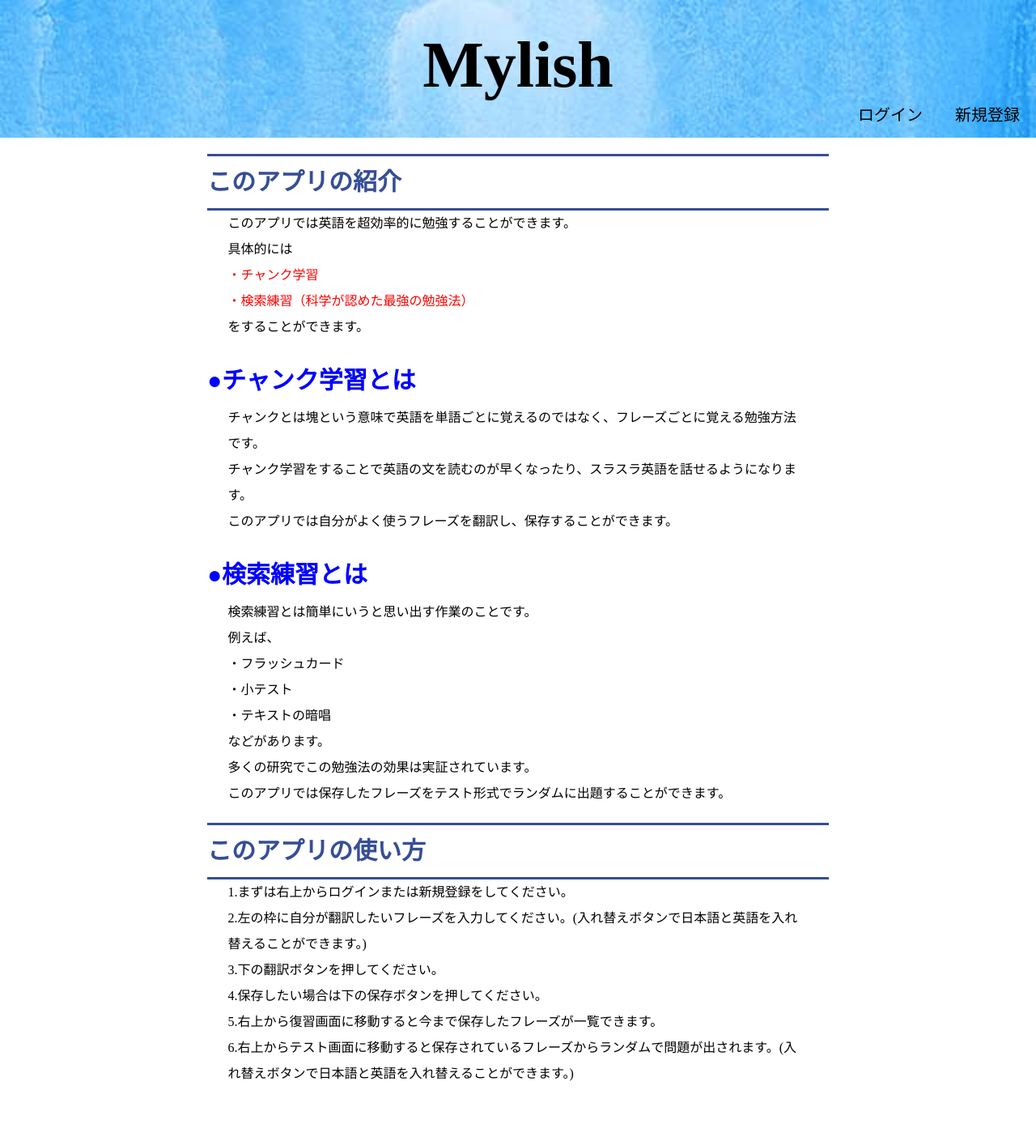
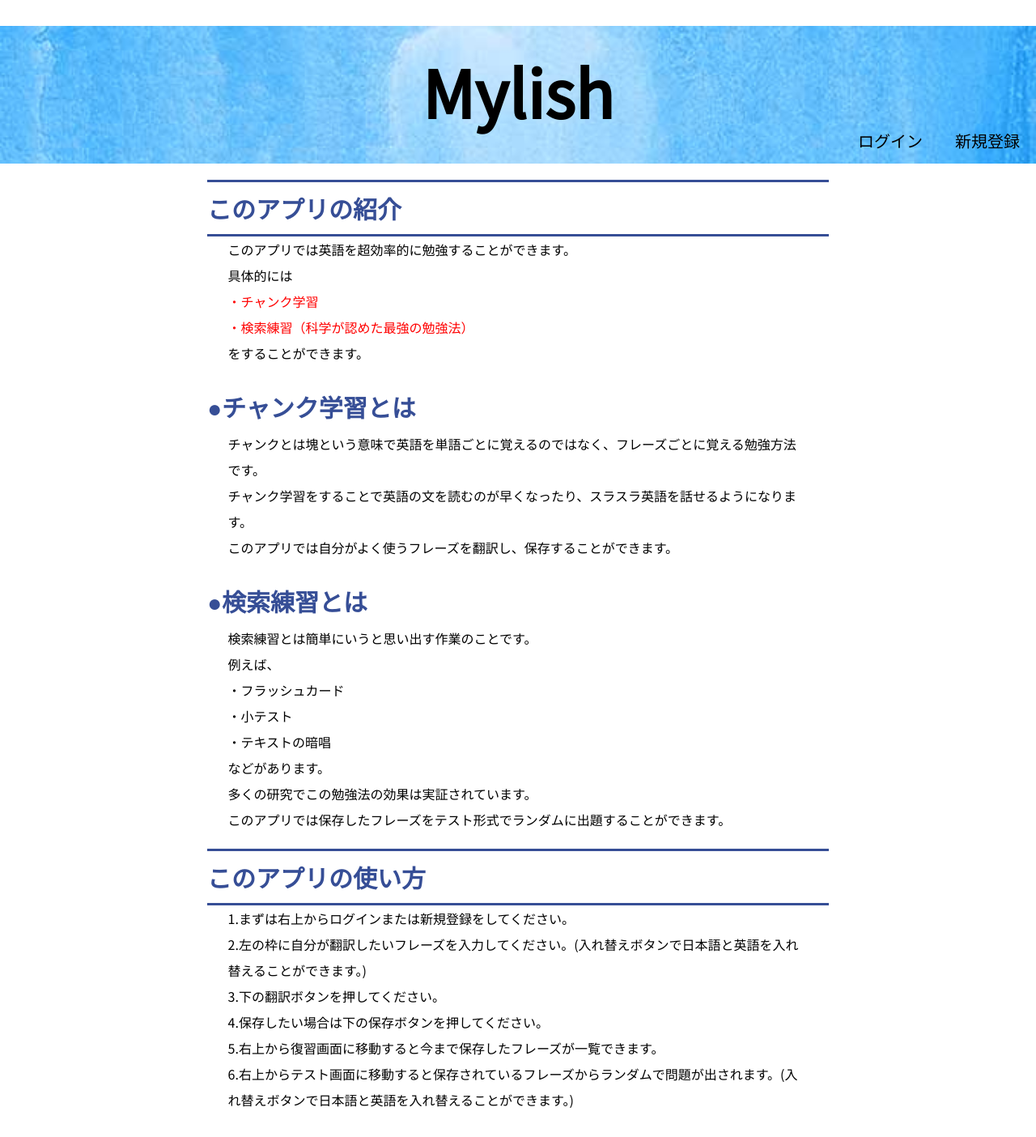
Before and after one commit to MasanobuRyuman/la, a Django app: page / in a window 1280 px wide. Shown: the whole page at 81% size. Before the commit the page ends 1335 px from the top, so only its background shows below. Run offline with Django 3.2, Linux system fonts and the light colour scheme.

Commit message:
デザイン

```diff
--- a/Englih/main/templates/form.html
+++ b/Englih/main/templates/form.html
@@ -7,6 +7,8 @@
     <meta charset="UTF-8">
     <meta name="viewport" content="width=device-width,initial-scale=1">
     <link rel="stylesheet" href="{% static 'style.css' %}">
+    <link rel="preconnect" href="https://fonts.gstatic.com">
+　　 <link href="https://fonts.googleapis.com/css2?family=Noto+Sans+JP&display=swap" rel="stylesheet">
     <title>Mylish</title>
 </head>
 
--- a/Englih/main/templates/index.html
+++ b/Englih/main/templates/index.html
@@ -7,6 +7,8 @@
     <meta charset="UTF-8">
     <meta name="viewport" content="width=device-width,initial-scale=1">
     <link rel="stylesheet" href="{% static 'style.css' %}">
+    <link rel="preconnect" href="https://fonts.gstatic.com">
+　　 <link href="https://fonts.googleapis.com/css2?family=Noto+Sans+JP&display=swap" rel="stylesheet">
     <title>Mylish</title>
 </head>
 
--- a/Englih/main/templates/login.html
+++ b/Englih/main/templates/login.html
@@ -7,6 +7,8 @@
     <meta charset="UTF-8">
     <meta name="viewport" content="width=device-width,initial-scale=1">
     <link rel="stylesheet" href="{% static 'style.css' %}">
+    <link rel="preconnect" href="https://fonts.gstatic.com">
+　　 <link href="https://fonts.googleapis.com/css2?family=Noto+Sans+JP&display=swap" rel="stylesheet">
     <title>Mylish</title>
 </head>
 
--- a/Englih/main/templates/newlogin.html
+++ b/Englih/main/templates/newlogin.html
@@ -7,6 +7,8 @@
     <meta charset="UTF-8">
     <meta name="viewport" content="width=device-width,initial-scale=1">
     <link rel="stylesheet" href="{% static 'style.css' %}">
+    <link rel="preconnect" href="https://fonts.gstatic.com">
+　　 <link href="https://fonts.googleapis.com/css2?family=Noto+Sans+JP&display=swap" rel="stylesheet">
     <title>Mylish</title>
 </head>
 
--- a/Englih/main/templates/review.html
+++ b/Englih/main/templates/review.html
@@ -7,6 +7,8 @@
     <meta charset="UTF-8">
     <meta name="viewport" content="width=device-width,initial-scale=1">
     <link rel="stylesheet" href="{% static 'style.css' %}">
+    <link rel="preconnect" href="https://fonts.gstatic.com">
+　　 <link href="https://fonts.googleapis.com/css2?family=Noto+Sans+JP&display=swap" rel="stylesheet">
     <title>review</title>
 </head>
 <body>
--- a/Englih/main/templates/test.html
+++ b/Englih/main/templates/test.html
@@ -7,6 +7,8 @@
     <meta charset="UTF-8">
     <meta name="viewport" content="width=device-width,initial-scale=1">
     <link rel="stylesheet" href="{% static 'style.css' %}">
+    <link rel="preconnect" href="https://fonts.gstatic.com">
+　　 <link href="https://fonts.googleapis.com/css2?family=Noto+Sans+JP&display=swap" rel="stylesheet">
     <title>review</title>
 </head>
 <body>
--- a/Englih/main/views.py
+++ b/Englih/main/views.py
@@ -20,8 +20,8 @@
 #ログイン
 def confirmation(request):
     global username
-    print(request.POST['name_input'])
-    print(request.POST['password_input'])
+    #print(request.POST['name_input'])
+    #print(request.POST['password_input'])
     username=request.POST['name_input']
     userpassword=request.POST['password_input']
     alldatecount=ThirdInfoModelForm.objects.all().count()
@@ -42,12 +42,12 @@
 #新規登録
 def registration(request):
     global username
-    print(request.POST['name_input'])
-    print(request.POST['password_input'])
+    #print(request.POST['name_input'])
+    #print(request.POST['password_input'])
     username=request.POST['name_input']
     userpassword=request.POST['password_input']
     alldatecount=ThirdInfoModelForm.objects.all().count()
-    print(alldatecount)
+    #print(alldatecount)
     if (alldatecount==0):
         print("なにも入っていない")
         addDate=ThirdInfoModelForm(name=username,password=userpassword)
@@ -97,7 +97,7 @@
         return render(request,'review.html',answer)
     quantity=random.randint(1,number)
     outputDate=SecondInfoModelForm.objects.get(name=username,wordID=quantity)
-    print(outputDate.eng)
+    #print(outputDate.eng)
     word={
         'japanese':outputDate.jan,
         'englih':outputDate.eng,
@@ -149,7 +149,7 @@
 
 #保存ボタンが押されたら
 def move(request):
-    print("hitta")
+    #print("hitta")
     number=SecondInfoModelForm.objects.filter(name=username).count()
     addDate=SecondInfoModelForm(name=username,wordID=number+1,jan=rans_ja,eng=rans_en)
     addDate.save()
@@ -157,18 +157,18 @@
 
 def delete(request):
     key_name=request.POST.get("key")
-    print(key_name)
+    #print(key_name)
     SecondInfoModelForm.objects.filter(jan=key_name).delete()
 
     infodata = SecondInfoModelForm.objects.filter(name=username)
-    print(infodata)
+    #print(infodata)
     global changenum
     changenum=1
     for i in infodata:
-        print(i.jan)
+        #print(i.jan)
         i.wordID=changenum
         i.save()
-        print(i.wordID)
+        #print(i.wordID)
         changenum+=1
     header = ['番号','日本語','英語',""]
     #print("ok")
@@ -184,7 +184,7 @@
 def next(request):
     number=SecondInfoModelForm.objects.filter(name=username).count()
     quantity=random.randint(1,number)
-    print(quantity)
+    #print(quantity)
     outputDate=SecondInfoModelForm.objects.get(name=username,wordID=quantity)
     if(request.POST['chan']=='ja'):
         chan="ja"
@@ -208,7 +208,7 @@
         chan="ja"
     number=SecondInfoModelForm.objects.filter(name=username).count()
     quantity=random.randint(1,number)
-    print(quantity)
+    #print(quantity)
     outputDate=SecondInfoModelForm.objects.filter(name=username).get(wordID=quantity)
     #print(outputDate.eng)
     word={
--- a/Englih/static/style.css
+++ b/Englih/static/style.css
@@ -114,6 +114,7 @@
     background-attachment: fixed;
     background-size: 100% auto;
     background-position: center top;
+    font-family: 'Noto Sans JP', sans-serif;
 }
 
 header {
@@ -456,7 +457,7 @@
     margin-top:20px;
     margin-left: 20%;
     font-size: 30px;
-    color:blue;
+    color: #364e96;
 }
 
 .chankcontent{
@@ -468,7 +469,7 @@
     margin-top: 20px;
     margin-left: 20%;
     font-size: 30px;
-    color:blue;
+    color: #364e96;
 }
 
 .serchPracticeContent{
```
Also changed, not shown: Englih/db.sqlite3.
